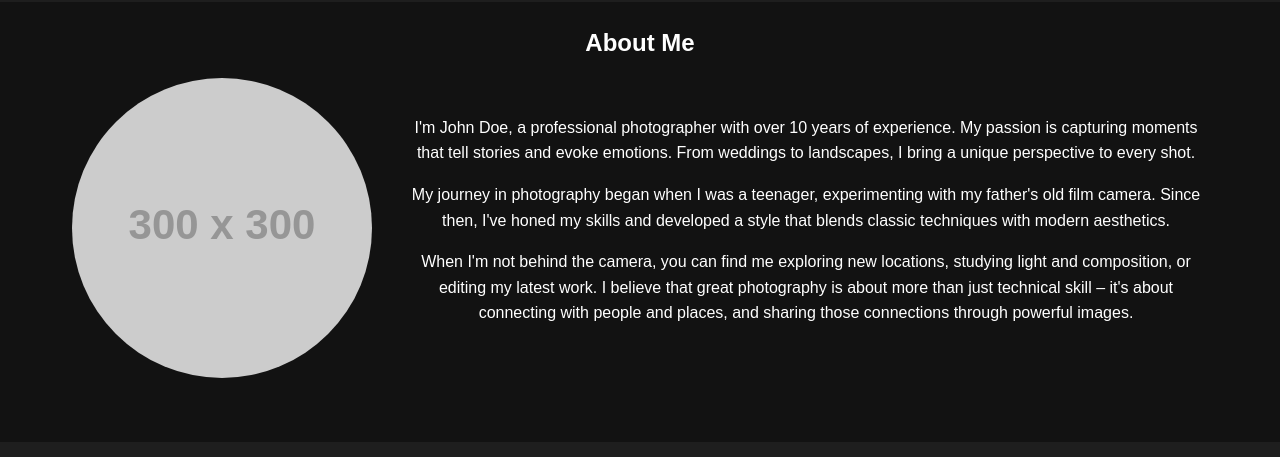
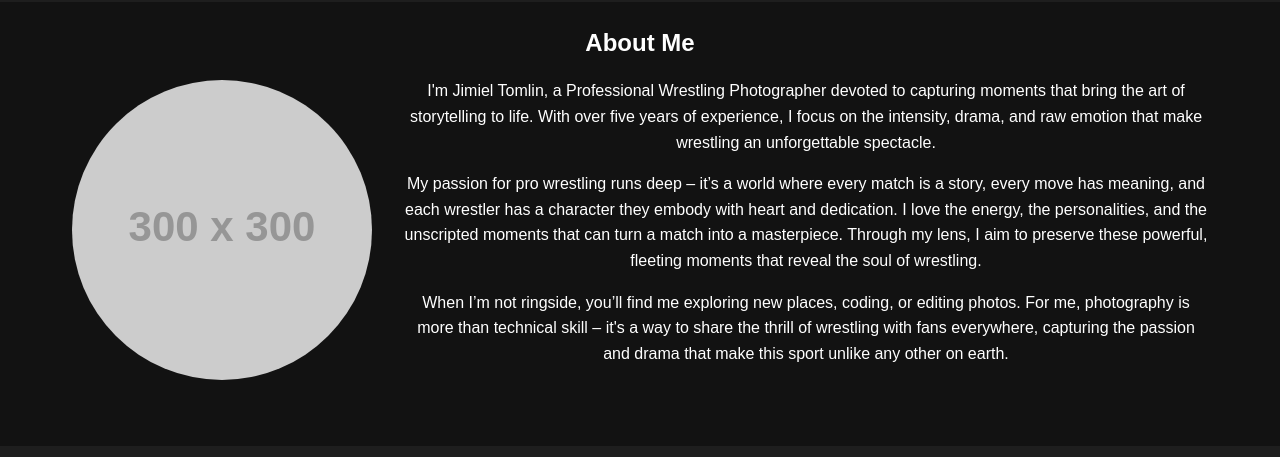
Before and after one commit to CodeOfMiel/PortfolioSite, a plain HTML site: page about.html in a window 1280 px wide. Shown: the part 120-577 px from the top of the page. Drawn offline with Linux system fonts and the light colour scheme; placeholder pictures from the web are drawn by us.

Commit message:
about
about me

```diff
--- a/about.html
+++ b/about.html
@@ -32,9 +32,9 @@
             <div class="about-content">
                 <img src="https://via.placeholder.com/300x300" alt="John Doe" class="profile-pic">
                 <div class="about-text">
-                    <p>I'm John Doe, a professional photographer with over 10 years of experience. My passion is capturing moments that tell stories and evoke emotions. From weddings to landscapes, I bring a unique perspective to every shot.</p>
-                    <p>My journey in photography began when I was a teenager, experimenting with my father's old film camera. Since then, I've honed my skills and developed a style that blends classic techniques with modern aesthetics.</p>
-                    <p>When I'm not behind the camera, you can find me exploring new locations, studying light and composition, or editing my latest work. I believe that great photography is about more than just technical skill – it's about connecting with people and places, and sharing those connections through powerful images.</p>
+                    <p>I'm Jimiel Tomlin, a Professional Wrestling Photographer devoted to capturing moments that bring the art of storytelling to life. With over five years of experience, I focus on the intensity, drama, and raw emotion that make wrestling an unforgettable spectacle.</p>
+                    <p>My passion for pro wrestling runs deep – it’s a world where every match is a story, every move has meaning, and each wrestler has a character they embody with heart and dedication. I love the energy, the personalities, and the unscripted moments that can turn a match into a masterpiece. Through my lens, I aim to preserve these powerful, fleeting moments that reveal the soul of wrestling.</p>
+                    <p>When I’m not ringside, you’ll find me exploring new places, coding, or editing photos. For me, photography is more than technical skill – it's a way to share the thrill of wrestling with fans everywhere, capturing the passion and drama that make this sport unlike any other on earth.</p>
                 </div>
             </div>
         </section>
```
